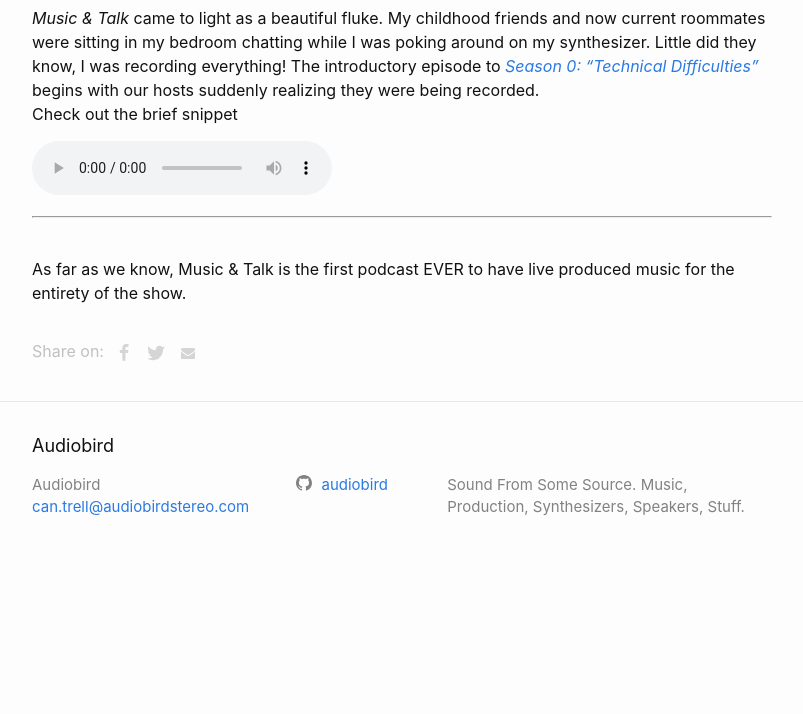
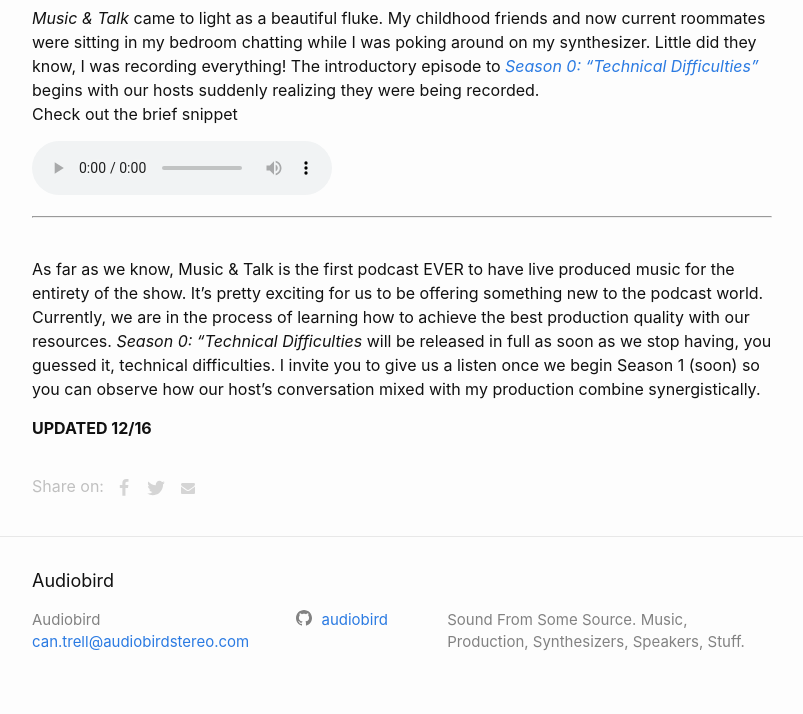
Before and after one commit to audiobird/audiobird, a Jekyll site: the page built from _posts/2019-12-14-music-n-talk.markdown, in a window 1280 px wide. Shown: the part 620-1334 px from the top of the page, without its empty margins (238-1041 px from the left). Built offline with Jekyll 4.4.1, drawn with Linux system fonts in a browser that asks for light colours; before the commit the page ends 1199 px from its top, so only the background shows below that.

Commit message:
Update 2019-12-14-music-n-talk.markdown

```diff
--- a/_posts/2019-12-14-music-n-talk.markdown
+++ b/_posts/2019-12-14-music-n-talk.markdown
@@ -26,4 +26,8 @@
 
 
 
-As far as we know, Music & Talk is the first podcast EVER to have live produced music for the entirety of the show.
+As far as we know, Music & Talk is the first podcast EVER to have live produced music for the entirety of the show. It's pretty exciting for us to be offering something new to the podcast world. Currently, we are in the process of learning how to achieve the best production quality with our
+ resources. *Season 0: "Technical Difficulties* will be released in full as soon as we stop having, you guessed it, technical difficulties. I invite you to give us a listen once we begin Season 1 (soon) so you can observe how our host's
+ conversation mixed with my production combine synergistically.
+
+**UPDATED 12/16**
```
